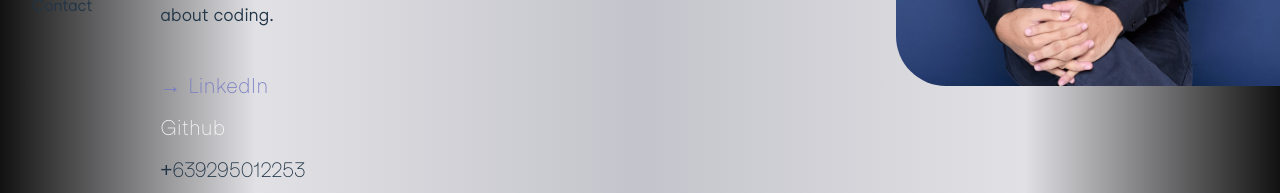
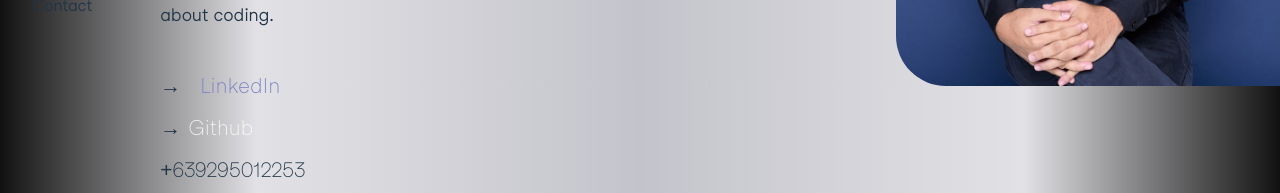
Before and after one commit to H-isaac23/portfolio, a React (Vite) app: page /contact in a window 1280 px wide. In both pictures the pointer is over the link "LinkedIn". Shown: the part 426-619 px from the top of the page. Built offline with nearby package versions, Linux system fonts and the light colour scheme.

Commit message:
Change contact links design

```diff
--- a/src/components/Contact/Contact.css
+++ b/src/components/Contact/Contact.css
@@ -89,8 +89,6 @@
 .arrow {
   position: absolute;
   /* visibility: hidden; */
-  opacity: 0;
-  transition: opacity 0.2s ease;
 }
 
 .contact-item {
@@ -102,19 +100,13 @@
 
 .contact-item a {
   position: relative;
-  left: 0;
+  left: 28px;
   transition: left 0.1s ease;
 }
 
 .contact-item a:hover {
   position: relative;
-  left: 28px;
-  color: rgb(118, 123, 194);
-}
-
-.contact-item:has(.arrow):hover .arrow {
-  visibility: visible;
-  opacity: 1;
+  left: 40px;
   color: rgb(118, 123, 194);
 }
 
```
